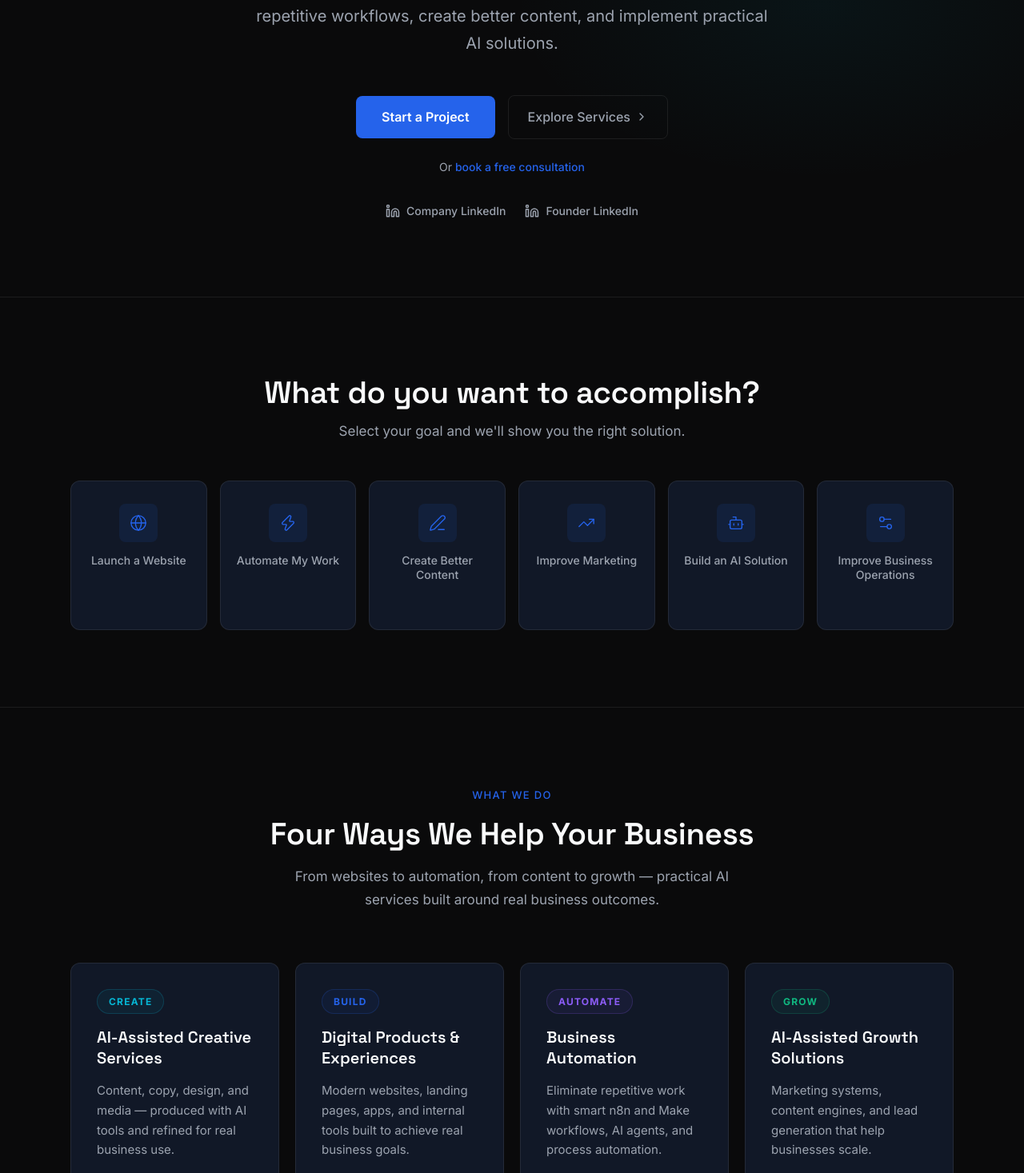
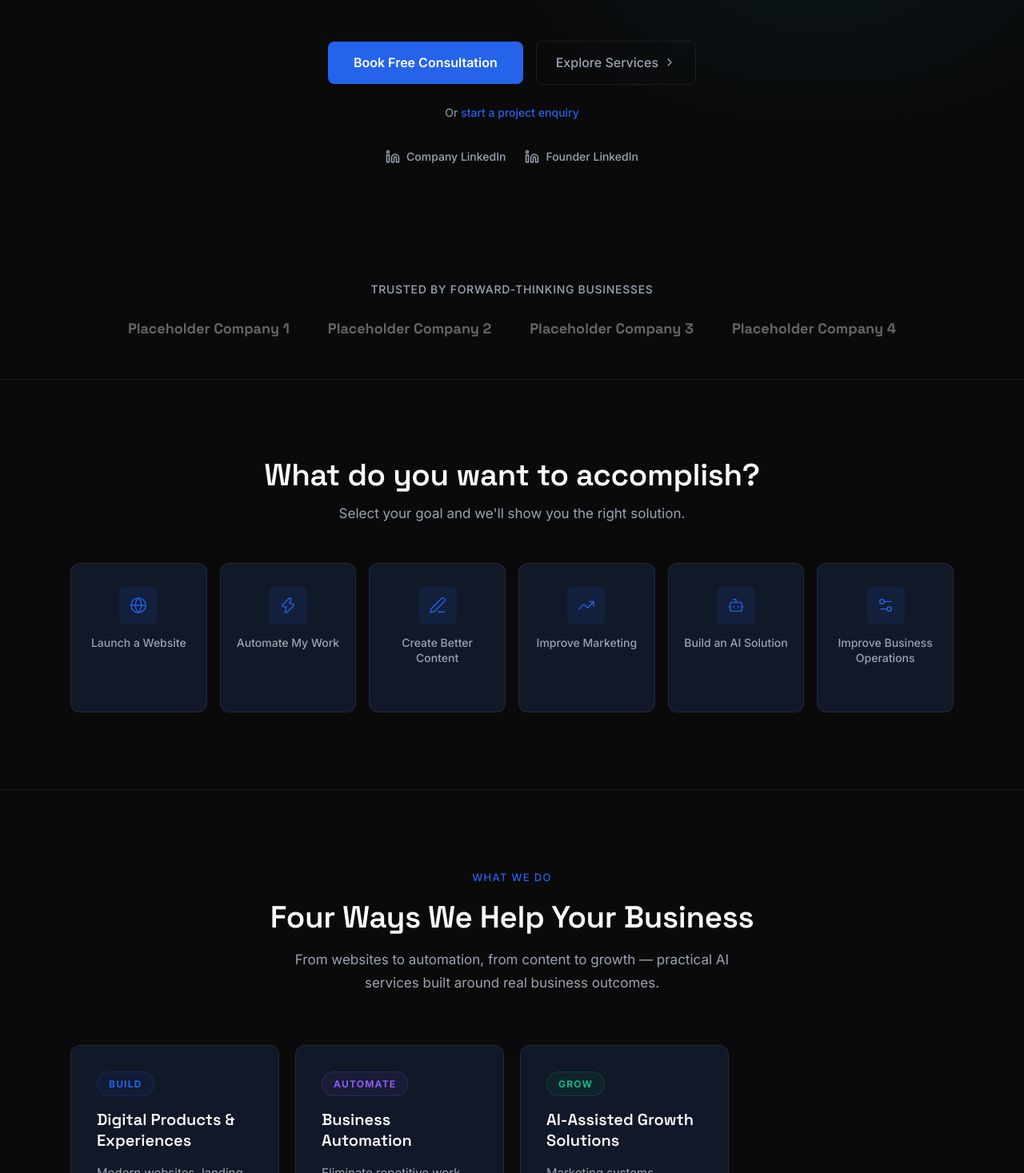
Before and after one commit to vivekp8/iamtowork, a Next.js app: page / in a window 1280 px wide. Shown: the part 543-2010 px from the top of the page at 80% size. Built offline with nearby package versions, Linux system fonts and the light colour scheme.

Commit message:
Update homepage for better conversion: Hero CTA, Social Proof, Pricing, Services

```diff
--- a/src/app/page.tsx
+++ b/src/app/page.tsx
@@ -1,8 +1,10 @@
 import type { Metadata } from 'next';
 import HeroSection from '@/components/sections/HeroSection';
+import SocialProofSection from '@/components/sections/SocialProofSection';
 import OutcomesSection from '@/components/sections/OutcomesSection';
 import ServicePillars from '@/components/sections/ServicePillars';
 import WebsiteFeature from '@/components/sections/WebsiteFeature';
+import PricingSection from '@/components/sections/PricingSection';
 import ProcessSection from '@/components/sections/ProcessSection';
 import PortfolioSection from '@/components/sections/PortfolioSection';
 import WhyUsSection from '@/components/sections/WhyUsSection';
@@ -27,9 +29,11 @@ export default function HomePage() {
   return (
     <>
       <HeroSection />
+      <SocialProofSection />
       <OutcomesSection />
       <ServicePillars />
       <WebsiteFeature />
+      <PricingSection />
       <ProcessSection />
       <PortfolioSection />
       <WhyUsSection />
--- a/src/components/Navigation.tsx
+++ b/src/components/Navigation.tsx
@@ -70,11 +70,8 @@ export default function Navigation() {
                 <circle cx="4" cy="4" r="2" />
               </svg>
             </a>
-            <Link href="/contact" className={styles.actionSecondary}>
+            <Link href={CONTACT.bookingUrl || "/contact"} className={styles.actionPrimary}>
               Book a Call
-            </Link>
-            <Link href="/contact" className={styles.actionPrimary}>
-              Get a Quote
             </Link>
           </div>
 
@@ -113,10 +110,7 @@ export default function Navigation() {
           ))}
         </nav>
         <div className={styles.mobileCtas}>
-          <Link href="/contact" className={styles.mobilePrimary} onClick={() => setMenuOpen(false)}>
-            Get a Quote
-          </Link>
-          <Link href="/contact" className={styles.mobileSecondary} onClick={() => setMenuOpen(false)}>
+          <Link href={CONTACT.bookingUrl || "/contact"} className={styles.mobilePrimary} onClick={() => setMenuOpen(false)}>
             Book a Call
           </Link>
         </div>
--- a/src/components/sections/FinalCTA.tsx
+++ b/src/components/sections/FinalCTA.tsx
@@ -16,10 +16,7 @@ export default function FinalCTA() {
           </p>
           <div className={styles.actions}>
             <Link href="/contact" className={styles.primary}>
-              Start a Project
-            </Link>
-            <Link href="/contact" className={styles.secondary}>
-              Book a Call
+              Book Your Free Consultation
             </Link>
           </div>
         </div>
--- a/src/components/sections/HeroSection.tsx
+++ b/src/components/sections/HeroSection.tsx
@@ -23,13 +23,12 @@ export default function HeroSection() {
         </h1>
 
         <p className={styles.sub}>
-          I Am To Work helps businesses build modern websites, automate repetitive workflows,
-          create better content, and implement practical AI solutions.
+          Helping small businesses launch websites & automate work with AI.
         </p>
 
         <div className={styles.actions}>
           <Link href="/contact" className={styles.primaryCta}>
-            Start a Project
+            Book Free Consultation
           </Link>
           <Link href="/services" className={styles.secondaryCta}>
             Explore Services
@@ -39,9 +38,15 @@ export default function HeroSection() {
 
         <p className={styles.tertiary}>
           Or{' '}
-          <Link href="/contact" className={styles.tertiaryLink}>
-            book a free consultation
-          </Link>
+          {CONTACT.bookingUrl ? (
+            <a href={CONTACT.bookingUrl} target="_blank" rel="noopener noreferrer" className={styles.tertiaryLink}>
+              start a project enquiry
+            </a>
+          ) : (
+            <Link href="/contact" className={styles.tertiaryLink}>
+              start a project enquiry
+            </Link>
+          )}
         </p>
 
         <div className={styles.socials}>
--- a/src/components/sections/PortfolioSection.tsx
+++ b/src/components/sections/PortfolioSection.tsx
@@ -13,7 +13,7 @@ export default function PortfolioSection() {
           <span className={styles.eyebrow}>Selected Work</span>
           <h2 className={styles.title}>Recent Projects</h2>
           <p className={styles.sub}>
-            A selection of projects showcasing our approach. All concept projects are clearly labelled.
+            A selection of projects showcasing our approach. All concept projects are clearly labelled (client results coming soon).
           </p>
         </div>
 
--- /dev/null
+++ b/src/components/sections/PricingSection.tsx
@@ -0,0 +1,86 @@
+import Link from 'next/link';
+import { Check } from 'lucide-react';
+import styles from './PricingSection.module.css';
+
+const PACKAGES = [
+  {
+    id: 'websites',
+    title: 'Website Building',
+    price: '$X,XXX',
+    description: 'Professional, responsive websites built for conversion.',
+    features: [
+      'Custom Design & Development',
+      'Mobile-First Approach',
+      'Basic SEO Setup',
+      'CMS Integration',
+    ],
+  },
+  {
+    id: 'automation',
+    title: 'Business Automation',
+    price: '$X,XXX',
+    description: 'Workflows that eliminate manual tasks and save hours.',
+    features: [
+      'Workflow Audit & Strategy',
+      'Custom n8n / Make Setup',
+      'API Integrations',
+      'Testing & Documentation',
+    ],
+    highlight: true,
+  },
+  {
+    id: 'ai-growth',
+    title: 'AI Growth',
+    price: '$X,XXX',
+    description: 'Content and marketing engines powered by AI.',
+    features: [
+      'AI Content Strategy',
+      'Social Media Automation',
+      'Lead Generation Flows',
+      'Performance Tracking',
+    ],
+  },
+];
+
+export default function PricingSection() {
+  return (
+    <section className={styles.section}>
+      <div className="container">
+        <div className={styles.header}>
+          <span className={styles.eyebrow}>Pricing</span>
+          <h2 className={styles.title}>Simple, Transparent Pricing</h2>
+          <p className={styles.sub}>
+            Starting prices to give you an idea of investment. Every project gets a custom quote.
+          </p>
+        </div>
+
+        <div className={styles.grid}>
+          {PACKAGES.map((pkg) => (
+            <div key={pkg.id} className={`${styles.card} ${pkg.highlight ? styles.highlight : ''}`}>
+              {pkg.highlight && <div className={styles.badge}>Most Popular</div>}
+              <h3 className={styles.cardTitle}>{pkg.title}</h3>
+              <div className={styles.price}>
+                <span className={styles.from}>Starting from</span>
+                <span className={styles.amount}>{pkg.price}</span>
+              </div>
+              <p className={styles.cardDesc}>{pkg.description}</p>
+
+              <ul className={styles.features}>
+                {pkg.features.map((feature, idx) => (
+                  <li key={idx} className={styles.feature}>
+                    <Check size={18} className={styles.checkIcon} />
+                    <span>{feature}</span>
+                  </li>
+                ))}
+              </ul>
+
+              <Link href="/contact" className={pkg.highlight ? styles.primaryBtn : styles.secondaryBtn}>
+                Get a Custom Quote
+              </Link>
+            </div>
+          ))}
+        </div>
+      </div>
+    </section>
+  );
+}
--- /dev/null
+++ b/src/components/sections/SocialProofSection.module.css
@@ -0,0 +1,53 @@
+.section {
+  padding: 3rem 0;
+  border-bottom: 1px solid var(--border-color);
+  background-color: var(--bg-secondary);
+}
+
+.label {
+  text-align: center;
+  font-size: 0.875rem;
+  color: var(--text-tertiary);
+  margin-bottom: 1.5rem;
+  font-weight: 500;
+  text-transform: uppercase;
+  letter-spacing: 0.05em;
+}
+
+.logos {
+  display: flex;
+  justify-content: center;
+  align-items: center;
+  gap: 3rem;
+  flex-wrap: wrap;
+  opacity: 0.6;
+  filter: grayscale(100%);
+  transition: opacity 0.3s ease;
+}
+
+.logos:hover {
+  opacity: 0.8;
+}
+
+.logoItem {
+  display: flex;
+  justify-content: center;
+  align-items: center;
+}
+
+.logoPlaceholder {
+  font-family: var(--font-space-grotesk);
+  font-size: 1.125rem;
+  font-weight: 700;
+  color: var(--text-secondary);
+  white-space: nowrap;
+}
+
+@media (max-width: 768px) {
+  .logos {
+    gap: 2rem;
+  }
+  .logoPlaceholder {
+    font-size: 1rem;
+  }
+}
--- /dev/null
+++ b/src/components/sections/SocialProofSection.tsx
@@ -0,0 +1,26 @@
+import styles from './SocialProofSection.module.css';
+
+const LOGOS = [
+  { id: 'logo1', name: 'Placeholder Company 1' },
+  { id: 'logo2', name: 'Placeholder Company 2' },
+  { id: 'logo3', name: 'Placeholder Company 3' },
+  { id: 'logo4', name: 'Placeholder Company 4' },
+];
+
+export default function SocialProofSection() {
+  return (
+    <section className={styles.section}>
+      <div className="container">
+        <p className={styles.label}>Trusted by forward-thinking businesses</p>
+        <div className={styles.logos}>
+          {LOGOS.map((logo) => (
+            <div key={logo.id} className={styles.logoItem}>
+              {/* Replace this div with an actual img when you have client logos */}
+              <div className={styles.logoPlaceholder}>{logo.name}</div>
+            </div>
+          ))}
+        </div>
+      </div>
+    </section>
+  );
+}
--- a/src/lib/config.ts
+++ b/src/lib/config.ts
@@ -95,15 +95,6 @@ export const SERVICES = [
 
 export const PILLARS = [
   {
-    id: 'create',
-    label: 'CREATE',
-    tagline: 'AI-Assisted Creative Services',
-    description:
-      'Content, copy, design, and media — produced with AI tools and refined for real business use.',
-    href: '/services/content-design',
-    color: '#06B6D4',
-  },
-  {
     id: 'build',
     label: 'BUILD',
     tagline: 'Digital Products & Experiences',
@@ -136,37 +127,37 @@ export const PROCESS_STEPS = [
   {
     number: '01',
     title: 'Discover',
-    description: 'Understand your business, goals, and the specific problem we need to solve.',
+    description: 'Understand your business, goals, and the specific problem we need to solve. (1–2 days)',
   },
   {
     number: '02',
     title: 'Strategy',
-    description: 'Determine the most appropriate solution — technology, approach, and scope.',
+    description: 'Determine the most appropriate solution — technology, approach, and scope. (2–3 days)',
   },
   {
     number: '03',
     title: 'Design',
-    description: 'Plan the experience, content structure, or workflow in detail.',
+    description: 'Plan the experience, content structure, or workflow in detail. (3–5 days)',
   },
   {
     number: '04',
     title: 'Build',
-    description: 'Implement the solution with precision and care.',
+    description: 'Implement the solution with precision and care. (5–10 days)',
   },
   {
     number: '05',
     title: 'Review',
-    description: 'Test, refine, and validate against the original brief.',
+    description: 'Test, refine, and validate against the original brief. (1–3 days)',
   },
   {
     number: '06',
     title: 'Launch',
-    description: 'Deploy to production with proper setup and configuration.',
+    description: 'Deploy to production with proper setup and configuration. (1 day)',
   },
   {
     number: '07',
     title: 'Support',
-    description: 'Provide agreed post-launch support and guidance.',
+    description: 'Provide agreed post-launch support and guidance. (Ongoing)',
   },
 ];
 
```
Also changed, not shown: src/components/sections/FAQSection.tsx (+15 -3 lines), src/components/sections/PricingSection.module.css (added, +175 -0 lines).
